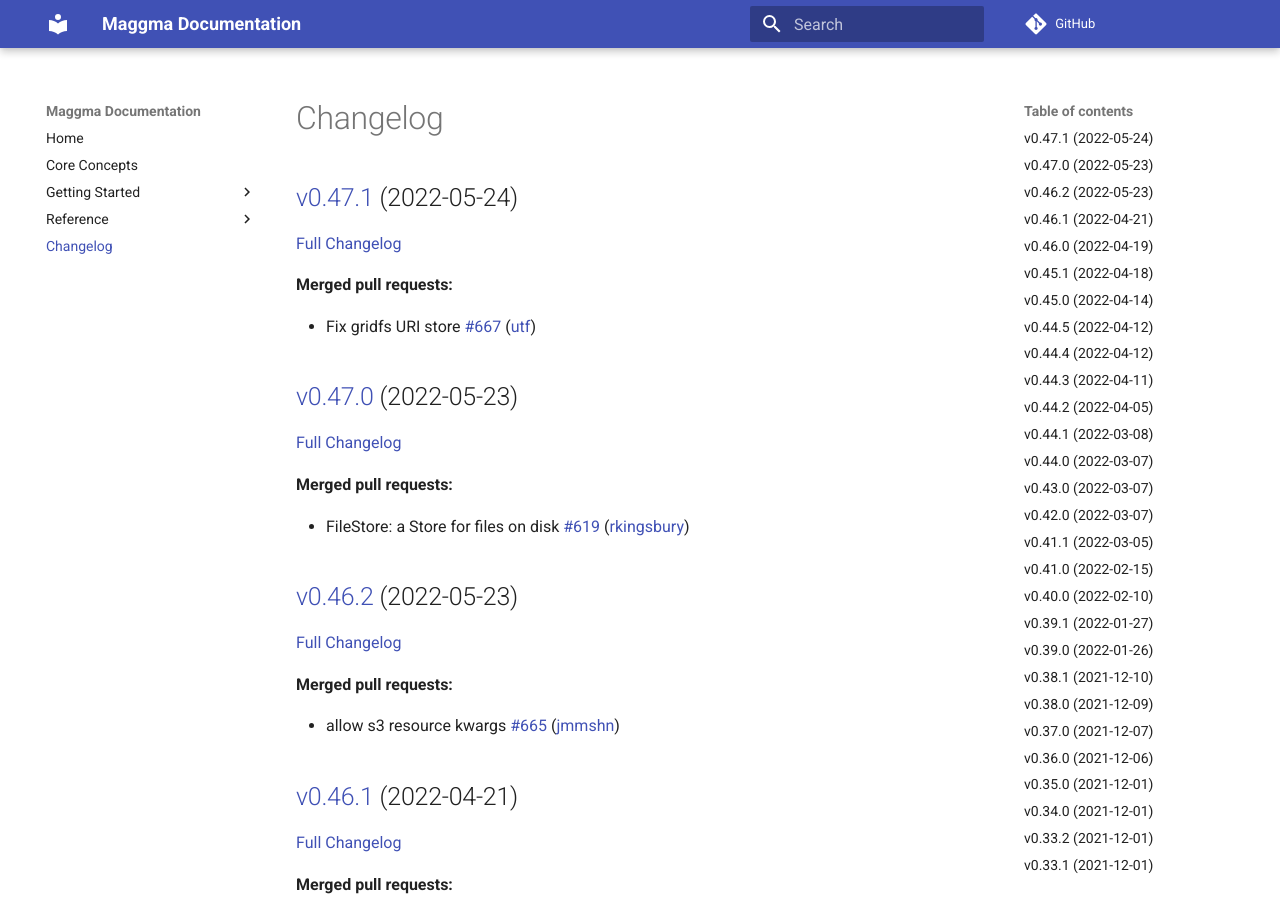
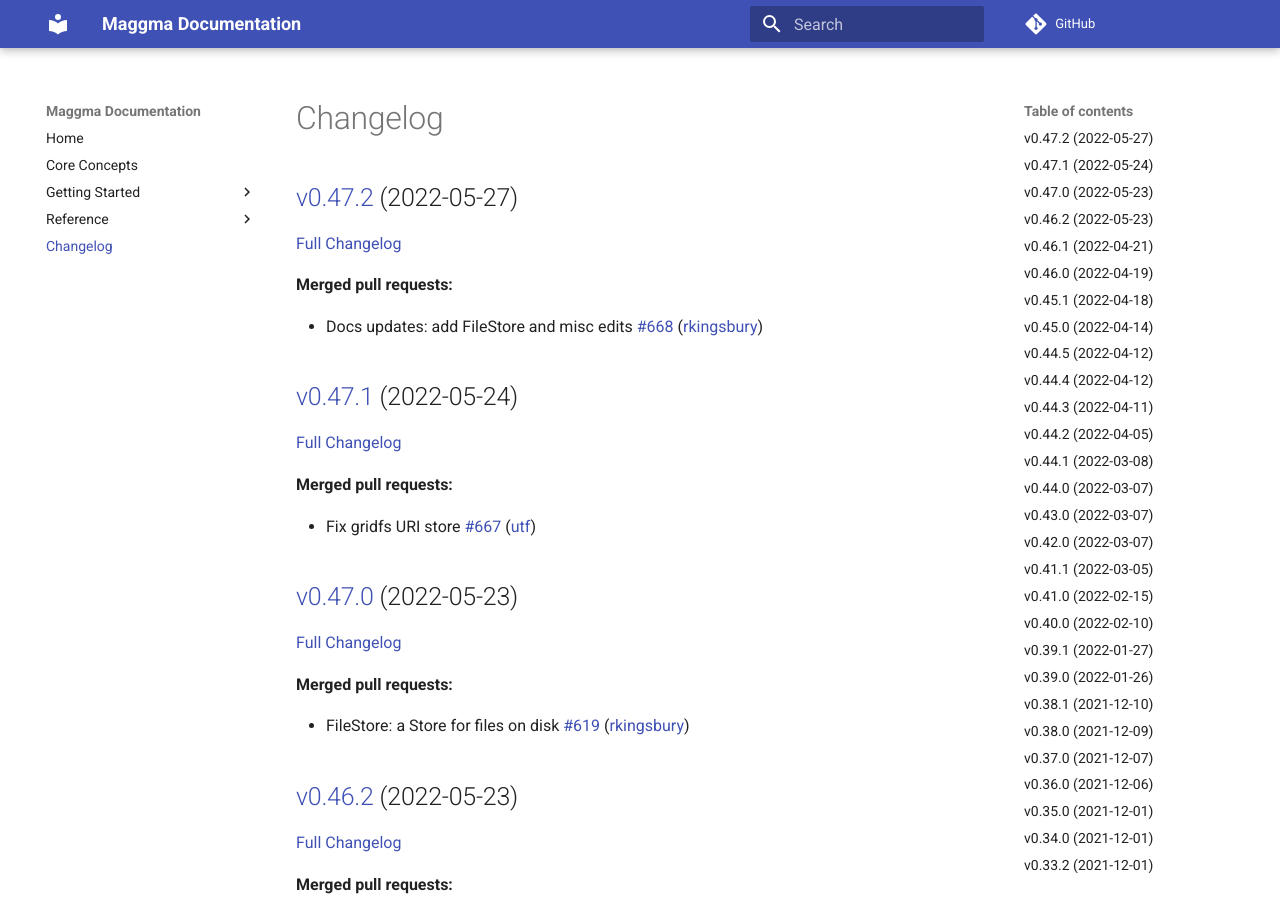
Before and after one commit to materialsproject/maggma, an MkDocs documentation site: the page built from docs/CHANGELOG.md, in a window 1280 px wide and 900 px high. Built offline with MkDocs 1.6.1 and Material for MkDocs 9.7.7, drawn with Linux system fonts in a browser that asks for light colours; comment, search, counter and statistics services are not loaded.

Commit message:
Updated CHANGELOG.md

```diff
--- a/docs/CHANGELOG.md
+++ b/docs/CHANGELOG.md
@@ -1,4 +1,12 @@
 # Changelog
+
+## [v0.47.2](https://github.com/materialsproject/maggma/tree/v0.47.2) (2022-05-27)
+
+[Full Changelog](https://github.com/materialsproject/maggma/compare/v0.47.1...v0.47.2)
+
+**Merged pull requests:**
+
+- Docs updates: add FileStore and misc edits [\#668](https://github.com/materialsproject/maggma/pull/668) ([rkingsbury](https://github.com/rkingsbury))
 
 ## [v0.47.1](https://github.com/materialsproject/maggma/tree/v0.47.1) (2022-05-24)
 
```
